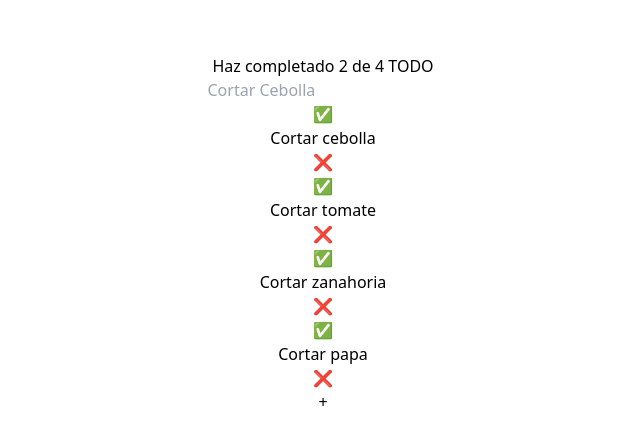
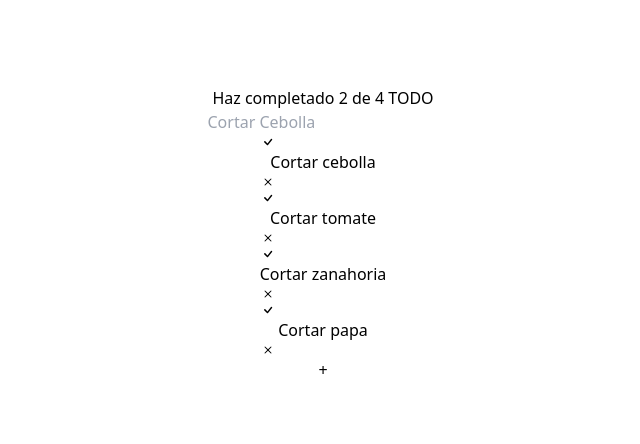
Before and after one commit to Rmoreno3/Todo_App, a React (Vite) app: page / in a window 1280 px wide. Shown: the part 166-610 px from the top of the page, without its empty margins (317-957 px from the left). Built offline with nearby package versions, Linux system fonts and the light colour scheme.

Commit message:
creando componentes check y delete con iconos y animaciones, dependecia reactIcons instalada en el proyecto

```diff
--- a/package.json
+++ b/package.json
@@ -11,7 +11,8 @@
   },
   "dependencies": {
     "react": "^18.3.1",
-    "react-dom": "^18.3.1"
+    "react-dom": "^18.3.1",
+    "react-icons": "^5.3.0"
   },
   "devDependencies": {
     "@eslint/eslintrc": "^3.1.0",
--- /dev/null
+++ b/src/Components/CompleteIcon.jsx
@@ -0,0 +1,17 @@
+import { BsCheck } from 'react-icons/bs';
+
+function CompleteIcon(props) {
+	const { onComplete, completed } = props;
+	return (
+		<BsCheck
+			onClick={onComplete}
+			className={`size-8 hover:transition-all hover:ease-in-out hover:delay-150 hover:duration-300 hover:scale-150  ${
+				completed
+					? 'cursor-pointer text-green-500'
+					: 'cursor-pointer text-gray-500'
+			}`}
+		/>
+	);
+}
+
+export { CompleteIcon };
--- /dev/null
+++ b/src/Components/DeleteIcon.jsx
@@ -0,0 +1,13 @@
+import { BsX } from 'react-icons/bs';
+
+function DeleteIcon(props) {
+	const { onDelete } = props;
+	return (
+		<BsX
+			onClick={onDelete}
+			className="cursor-pointer size-8 hover:text-red-500 hover:transition-all hover:ease-in-out hover:delay-150 hover:duration-300 hover:scale-150 "
+		/>
+	);
+}
+
+export { DeleteIcon };
--- a/src/Components/TodoItem.jsx
+++ b/src/Components/TodoItem.jsx
@@ -1,14 +1,14 @@
+import { CompleteIcon } from './CompleteIcon';
+import { DeleteIcon } from './DeleteIcon';
+
 function TodoItem(props) {
 	const { text, completed, onComplete, onDelete } = props;
 	return (
 		<li className="flex items-center content-center justify-between w-2/4 h-12 px-1 border-2 border-black border-solid">
-			<span className="cursor-pointer " onClick={onComplete}>
-				✅
-			</span>
+			<CompleteIcon onComplete={onComplete} completed={completed} />
+
 			<p className={`${completed && 'line-through'}`}>{text}</p>
-			<span className="cursor-pointer" onClick={onDelete}>
-				❌
-			</span>
+			<DeleteIcon onDelete={onDelete} />
 		</li>
 	);
 }
```
Also changed, not shown: src/App.jsx (+5 -5 lines), 1 other file (tests, documents, lock files or other folders).
